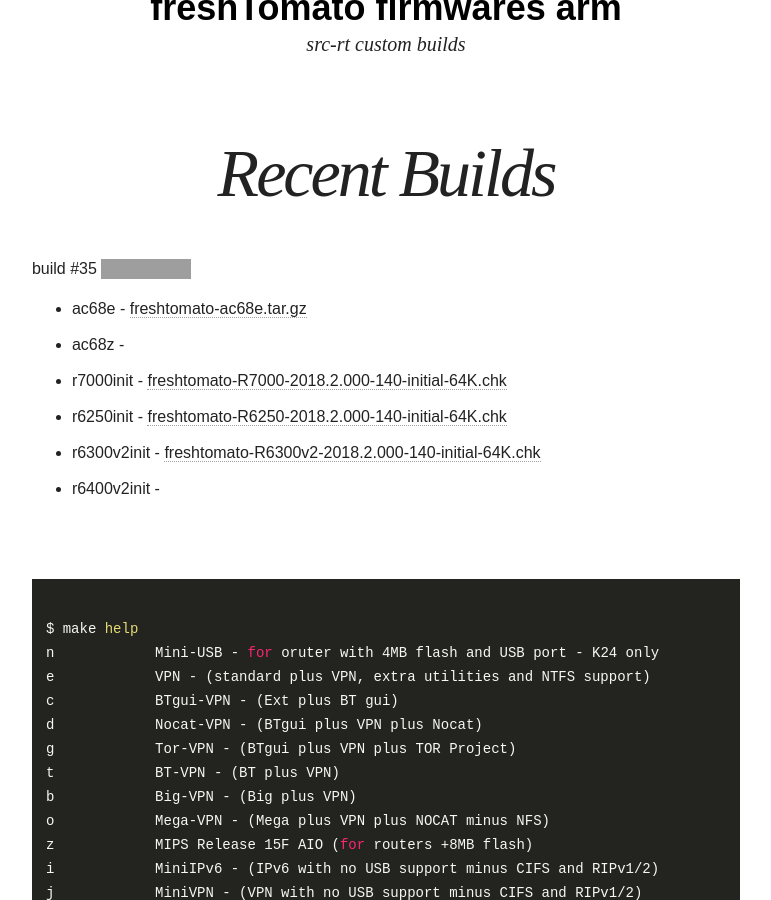
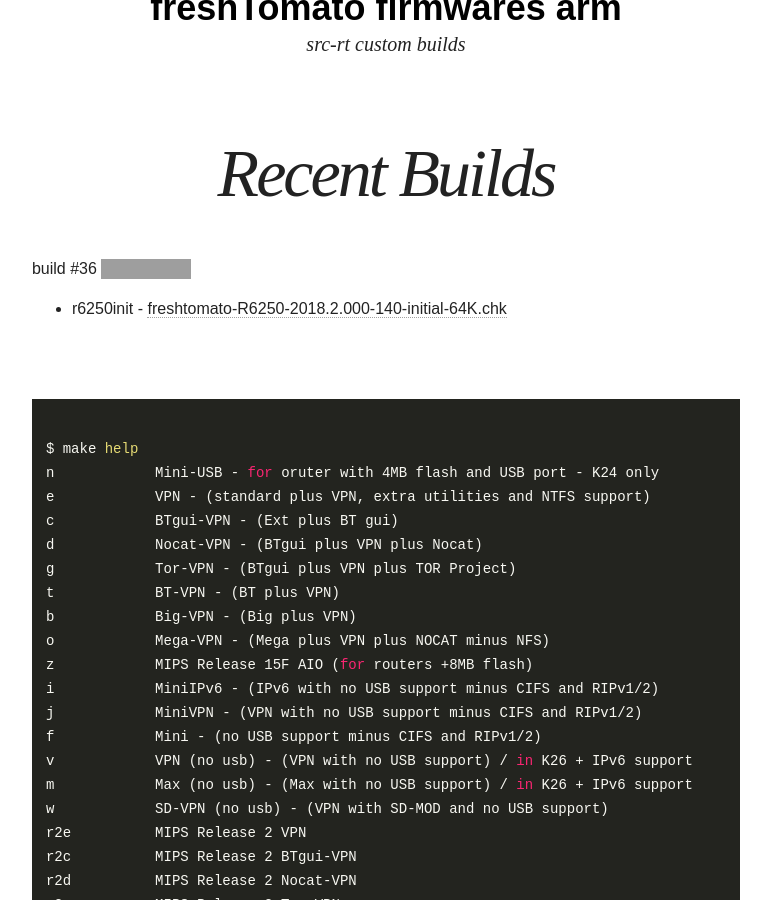
Before and after one commit to oglopss/freshTomato-ARM-ci-jekyll, a Jekyll site: the page built from index.html, in a window 1280 px wide and 900 px high, scrolled down 339 px. Shown: the whole window, without its empty margins (254-1025 px from the left). Built offline with Jekyll 4.4.1, drawn with Linux system fonts in a browser that asks for light colours; nearby versions of some CDN libraries; grey boxes are pictures that could not be loaded.

Commit message:
Travis build 36 r6250init pushed to gh-pages

```diff
--- a/_data/ss.yml
+++ b/_data/ss.yml
@@ -1,8 +1,3 @@
-build: 35
+build: 36
 files:
   - 0004 r6250init freshtomato-R6250-2018.2.000-140-initial-64K.chk
-  - 0003 r7000init freshtomato-R7000-2018.2.000-140-initial-64K.chk
-  - 0005 r6300v2init freshtomato-R6300v2-2018.2.000-140-initial-64K.chk
-  - 0006 r6400v2init
-  - 0001 ac68e freshtomato-ac68e.tar.gz
-  - 0002 ac68z
```
